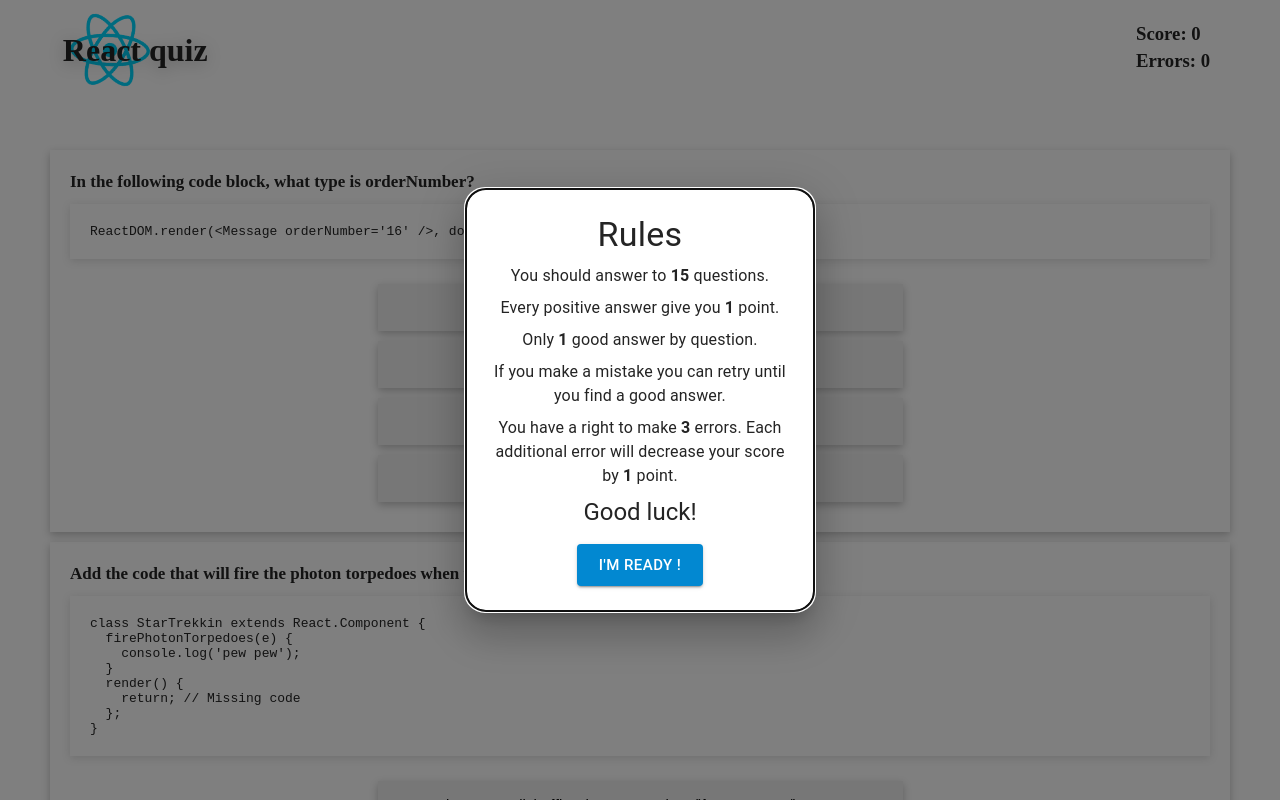
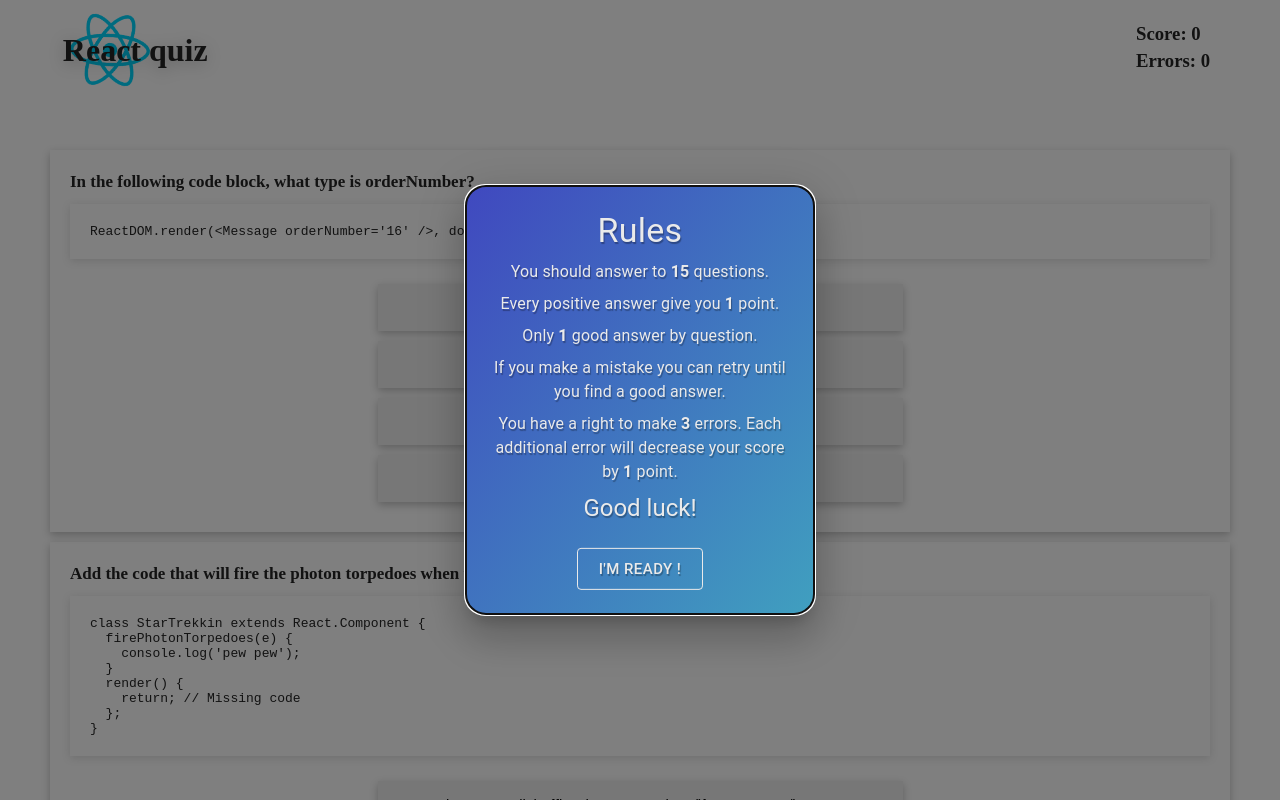
Before and after one commit to Alik64/quiz-react, a React (Create React App) app: page /quiz in a window 1280 px wide. Shown: the top 800 px of the page. Built offline with nearby package versions, Linux system fonts and the light colour scheme.

Commit message:
ModalRulesUI refactoring + CSS

```diff
--- a/src/components/Modals/Modal.css
+++ b/src/components/Modals/Modal.css
@@ -4,6 +4,9 @@
 * Autoprefixer: v10.3.1
 * Browsers: last 4 version
 */
+.MuiTypography-root, .modal-modal-description {
+  text-shadow: 1px 2px 1px rgba(0, 0, 0, 0.3);
+}
 
 .modal {
   position: fixed;
--- a/src/components/Modals/ModalRulesUI.js
+++ b/src/components/Modals/ModalRulesUI.js
@@ -8,8 +8,10 @@ const style = {
   left: "50%",
   transform: "translate(-50%, -50%)",
   width: 350,
-  bgcolor: "background.paper",
-  border: "2px solid #000",
+  background:
+    "linear-gradient(to right bottom, hsl(236, 50%, 50%), hsl(195, 50%, 50%))",
+  border: "1px solid #fff",
+  color: "#EAEAEA",
   borderRadius: 5,
   boxShadow: 24,
   p: 3,
@@ -35,19 +37,19 @@ export default function ModalRulesUI() {
             <Typography id="modal-modal-title" variant="h4" component="h1">
               Rules
             </Typography>
-            <Typography id="modal-modal-description">
+            <Typography className="modal-modal-description">
               You should answer to <strong>15</strong> questions.
             </Typography>
-            <Typography id="modal-modal-description">
+            <Typography className="modal-modal-description">
               Every positive answer give you <strong>1</strong> point.
             </Typography>
-            <Typography id="modal-modal-description">
+            <Typography className="modal-modal-description">
               Only <strong>1</strong> good answer by question.
             </Typography>
-            <Typography id="modal-modal-description" align="center">
+            <Typography className="modal-modal-description" align="center">
               If you make a mistake you can retry until you find a good answer.
             </Typography>
-            <Typography id="modal-modal-description" align="center">
+            <Typography className="modal-modal-description" align="center">
               You have a right to make <strong>3</strong> errors. Each
               additional error will decrease your score by <strong>1</strong>{" "}
               point.
@@ -62,10 +64,10 @@ export default function ModalRulesUI() {
           </Stack>
           <Button
             onClick={handleClose}
-            variant="contained"
+            variant="outlined"
             size="large"
-            sx={{ mt: 2 }}
-            color="info"
+            sx={{ mt: 3, textShadow: "1px 2px 1px rgba(0, 0, 0, 0.3)" }}
+            color="inherit"
           >
             I'm ready !
           </Button>
```
